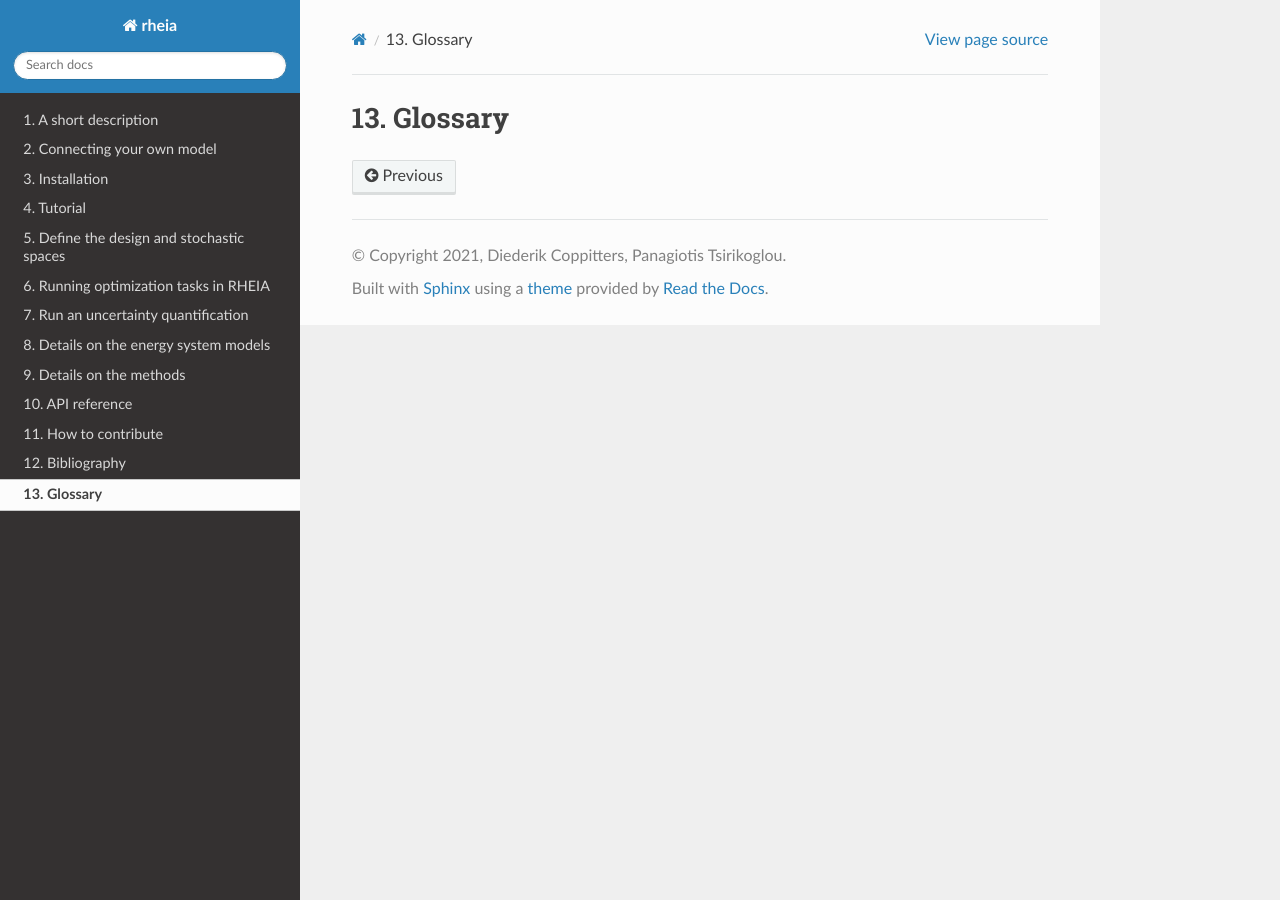
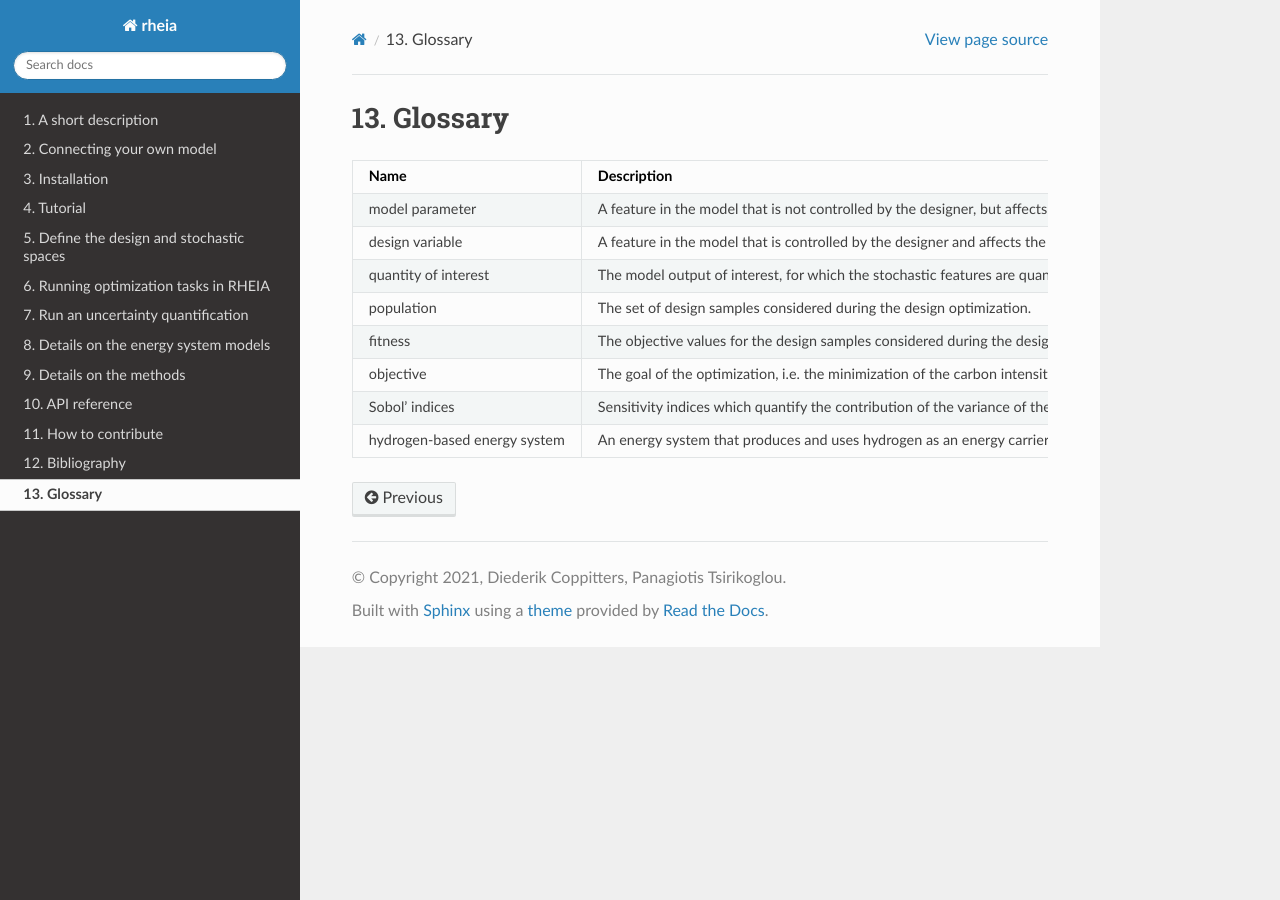
Before and after one commit to rheia-framework/RHEIA, a Sphinx documentation site: the page built from docs/sphinx/glossary.rst, in a window 1280 px wide. Built offline with Sphinx 7.4.7 and the Read the Docs theme 2.0.0, drawn with Linux system fonts in a browser that asks for light colours; pages that are not in the unit, such as notebooks, are missing from menus.

Commit message:
add glossary

```diff
--- a/docs/sphinx/glossary.rst
+++ b/docs/sphinx/glossary.rst
@@ -3,7 +3,6 @@ Glossary
 
 
 .. list-table::
-   :width: 1 2
    :header-rows: 1
 
    * - Name
```
